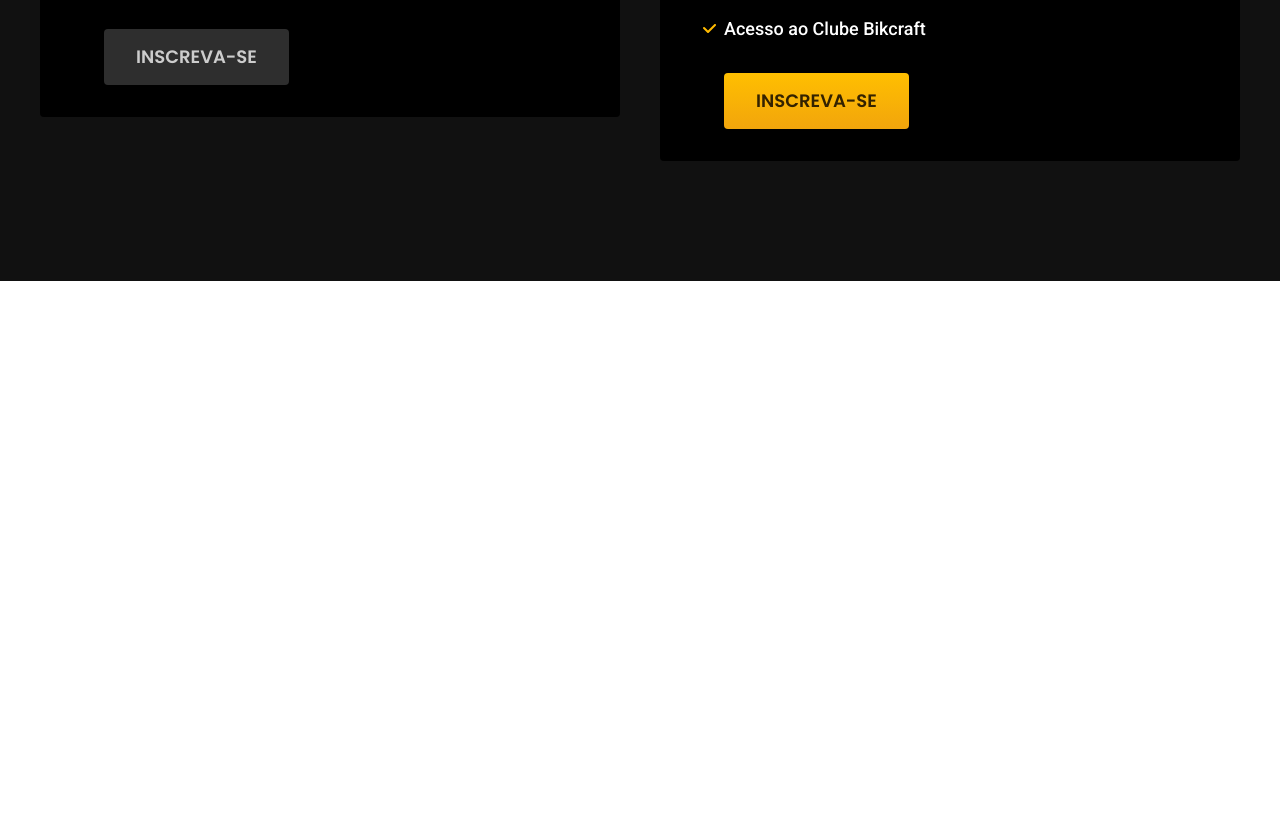
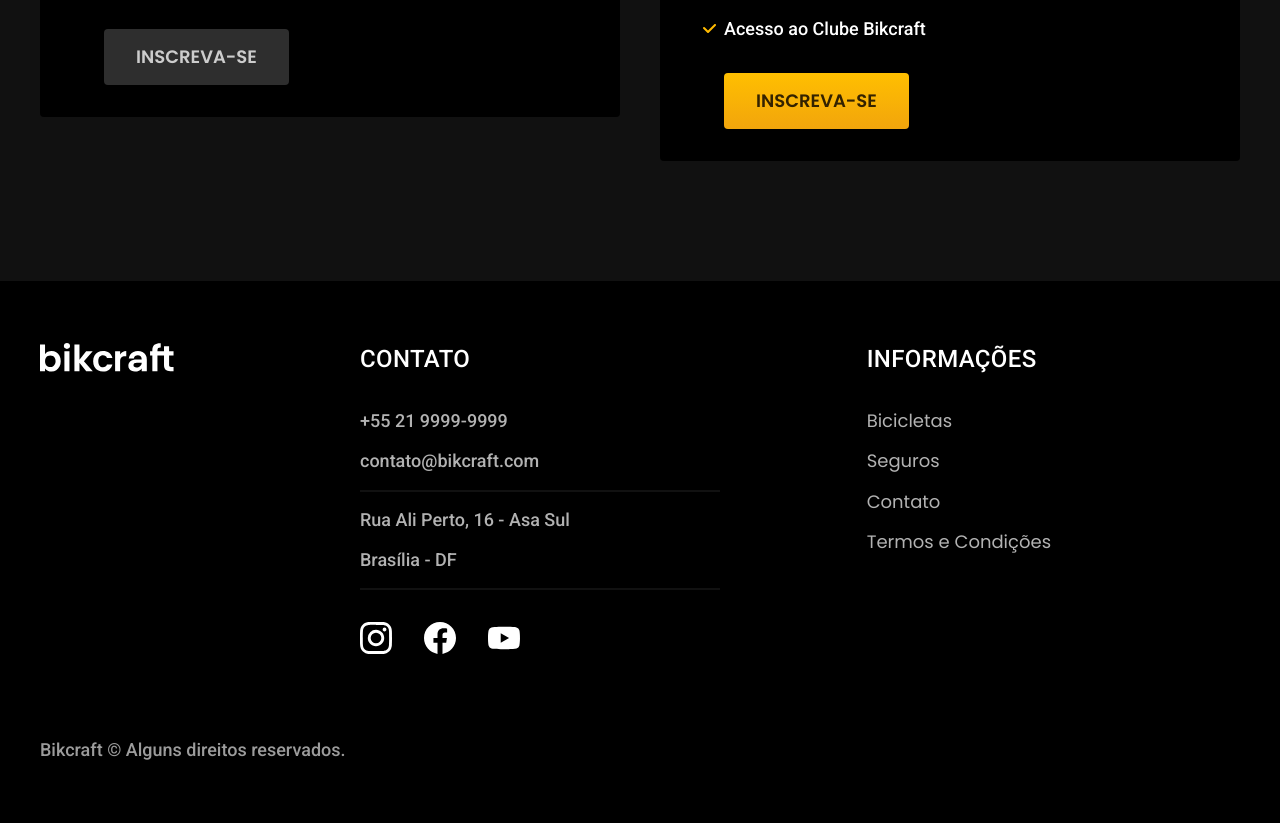
Before and after one commit to kauanmths/projeto_final_bikcraft, a plain HTML site: page index.html in a window 1280 px wide. Shown: the part 4326-5149 px from the top of the page. Before the commit the page ends 4607 px from the top, so only its background shows below. Drawn offline with Linux system fonts and the light colour scheme.

Commit message:
home footer finalizado

```diff
--- /dev/null
+++ b/css/global/footer.css
@@ -0,0 +1,69 @@
+.footer-bg {
+  background-color: var(--c12);
+}
+
+.footer {
+  display: grid;
+  grid-template-columns: 3fr 5fr 4fr;
+  gap: 40px;
+  padding-top: 60px;
+  padding-bottom: 60px;
+}
+
+.footer h3 {
+  margin-bottom: 32px;
+  color: var(--w);
+}
+
+.footer-contato ul {
+  margin-bottom: 32px;
+}
+
+.footer-contato li:nth-child(even):after {
+  content: "";
+  display: block;
+  max-width: 360px;
+  height: 2px;
+  background: var(--c11);
+  margin-top: 16px;
+}
+
+.footer li {
+  margin-bottom: 16px;
+  color: var(--c5);
+}
+
+.footer-redes {
+  display: flex;
+  gap: 32px;
+}
+
+.footer a:hover {
+  color: var(--w);
+}
+
+.footer-copy {
+  grid-column: 1/-1;
+  margin-top: 40px;
+  color: var(--c6);
+}
+
+@media (max-width: 800px) {
+  .footer > img {
+    display: none;
+  }
+  .footer {
+    grid-template-columns: 1fr 1fr;
+  }
+}
+
+@media (max-width: 600px) {
+  .footer {
+    grid-template-columns: 1fr;
+    gap: 60px;
+  }
+
+  .footer-copy {
+    margin-top: 0px;
+  }
+}
--- a/css/style.css
+++ b/css/style.css
@@ -1,6 +1,7 @@
 /*Global*/
 @import url('/css/global/global.css');
 @import url('/css/global/header.css');
+@import url('/css/global/footer.css');
 
 /*Home*/
 @import url('/css/home/introducao.css');
--- a/index.html
+++ b/index.html
@@ -1,10 +1,12 @@
 <!DOCTYPE html>
 <html lang="pt-br">
+
 <head>
     <meta charset="UTF-8">
     <meta http-equiv="X-UA-Compatible" content="IE=edge">
     <meta name="viewport" content="width=device-width, initial-scale=1.0">
-    <meta name="description" content="Bicicletas elétricas de alta precisão e qualidade,  feitas sob medida para o cliente. Explore o mundo na sua velocidade com a Bikcraft.">
+    <meta name="description"
+        content="Bicicletas elétricas de alta precisão e qualidade,  feitas sob medida para o cliente. Explore o mundo na sua velocidade com a Bikcraft.">
     <title>Bikcraft - Bicicletas Elétricas</title>
     <link rel="stylesheet" href="css/style.css">
     <style>
@@ -12,6 +14,7 @@
         @import url('https://fonts.googleapis.com/css2?family=Merriweather:ital,wght@1,900&display=swap');
     </style>
 </head>
+
 <body>
 </body>
     <header class="header-bg">
@@ -30,7 +33,8 @@
         <div class="introducao container">
             <div class="introducao-detalhes ">
                 <h1 class="font-1-xxl">Bicicletas feitas sob medida<span>.</span></h1>
-                    <p class="font-2-l">Bicicletas elétricas de alta precisão e qualidade,  feitas sob medida para o cliente. Explore o mundo na sua velocidade com a Bikcraft.</p>
+                <p class="font-2-l">Bicicletas elétricas de alta precisão e qualidade, feitas sob medida para o cliente.
+                    Explore o mundo na sua velocidade com a Bikcraft.</p>
                 <a href="#" class="botao">Selecione a sua</a>
             </div>
             <picture>
@@ -56,7 +60,7 @@
                     <picture>
                         <img src="img/bicicletas/nimbus-home.jpg" class="bicicletas-img" alt="Bicicleta Magic Might">
                     </picture>
-                    <h3  class="bicicletas-titulo font-1-xl">Nimbus Stark</h3>
+                    <h3 class="bicicletas-titulo font-1-xl">Nimbus Stark</h3>
                     <span class="bicicletas-valor font-2-m">R$ 4999</span>
                 </a>
             </div>
@@ -77,18 +81,22 @@
             <div class="tecnologia-detalhes">
                 <span class="font-2-l-b">Tecnologia Avançada</span>
                 <h2 class="font-1-xxl">você escolhe as suas cores e componentes<span>.</span></h2>
-                <p class="font-2-l">Cada Bikcraft é única e possui a sua identidade. As medidas serão exatas para o seu corpo e altura, garantindo maior conforto e ergonomia na sua pedalada. Você pode também personalizar completamente as suas cores.</p>
+                <p class="font-2-l">Cada Bikcraft é única e possui a sua identidade. As medidas serão exatas para o seu
+                    corpo e altura, garantindo maior conforto e ergonomia na sua pedalada. Você pode também personalizar
+                    completamente as suas cores.</p>
                 <a href="#" rel="next" class="link">ESCOLHA UM MODELO</a>
                 <aside>
                     <div>
                         <img src="img/icones/eletrica.svg" alt="">
                         <h3 class="font-1-m">Motor Elétrico</h3>
-                        <p class="font-2-s">Toda Bikcraft é equipada com um motor elétrico que possui duração de até 120h. A bateria é recarregada com a sua energia gasta ao pedalar.</p>
+                        <p class="font-2-s">Toda Bikcraft é equipada com um motor elétrico que possui duração de até 120h. A
+                            bateria é recarregada com a sua energia gasta ao pedalar.</p>
                     </div>
                     <div>
                         <img src="img/icones/rastreador.svg" alt="">
                         <h3 class="font-1-m">Rastreador</h3>
-                        <p class="font-2-s">Sabemos o quão preciosa é a sua Bikcraft, por isso adicionamos rastreadores e sistemas anti-furto para garantir o seu sossego.</p>
+                        <p class="font-2-s">Sabemos o quão preciosa é a sua Bikcraft, por isso adicionamos rastreadores e
+                            sistemas anti-furto para garantir o seu sossego.</p>
                     </div>
                 </aside>
             </div>
@@ -118,7 +126,8 @@
         </picture>
         <div class="depoimento-conteudo">
             <blockquote>
-                <p class="font-1-xl">Pedalar sempre foi a minha paixão, o que o pessoal da Bikcraft fez foi intensificar o meu amor por esta atividade. Recomendo à todos que amo.</p>
+                <p class="font-1-xl">Pedalar sempre foi a minha paixão, o que o pessoal da Bikcraft fez foi intensificar o
+                    meu amor por esta atividade. Recomendo à todos que amo.</p>
             </blockquote>
             <span class="font-1-m-b">Ana Júlia</span>
         </div>
@@ -149,4 +158,43 @@
             </ul>
         </div>
     </section>
+
+    <footer class="footer-bg">
+        <div class="footer container">
+            <img src="./img/bikcraft.svg" alt="Bikcraft">
+            <div class="footer-contato">
+                <h3 class="font-2-l-b cor-0">Contato</h3>
+                <ul class="font-2-m">
+                    <li><a href="#">+55 21 9999-9999</a></li>
+                    <li><a href="mailto:contato@bikcraft.com">contato@bikcraft.com</a></li>
+                    <li>Rua Ali Perto, 16 - Asa Sul</li>
+                    <li>Brasília - DF</li>
+                </ul>
+                <div class="footer-redes">
+                    <a href="./">
+                        <img src="./img/redes/instagram.svg" alt="Instagram">
+                    </a>
+                    <a href="./">
+                        <img src="./img/redes/facebook.svg" alt="Facebook">
+                    </a>
+                    <a href="./">
+                        <img src="./img/redes/youtube.svg" alt="Youtube">
+                    </a>
+                </div>
+            </div>
+            <div class="footer-informacoes">
+                <h3 class="font-2-l-b cor-0">Informações</h3>
+                <nav>
+                    <ul class="font-1-m cor-5">
+                        <li><a href="./bicicletas.html">Bicicletas</a></li>
+                        <li><a href="./seguros.html">Seguros</a></li>
+                        <li><a href="./contato.html">Contato</a></li>
+                        <li><a href="./termos.html">Termos e Condições</a></li>
+                    </ul>
+                </nav>
+            </div>
+            <p class="footer-copy font-2-m">Bikcraft © Alguns direitos reservados.</p>
+        </div>
+    </footer>
+
 </html>
```
Lines whose indentation alone changed are shown as unchanged.
